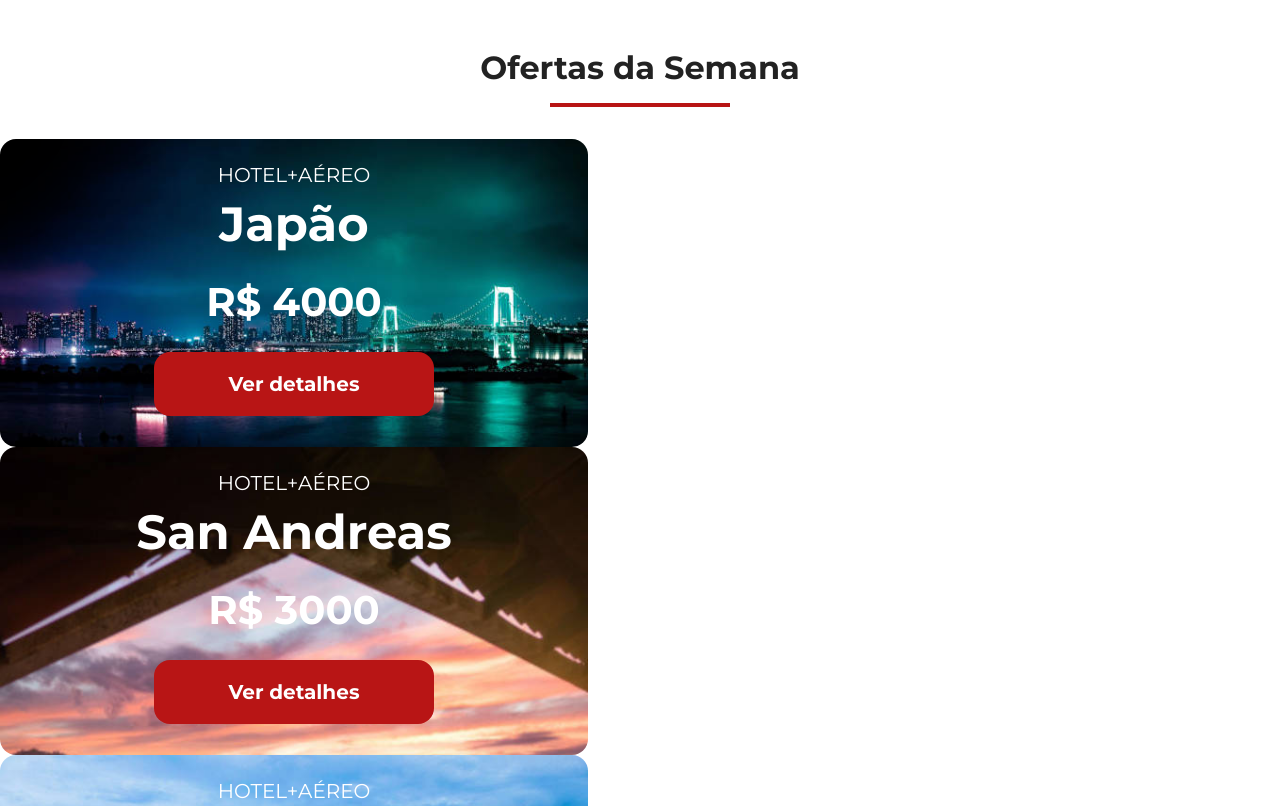
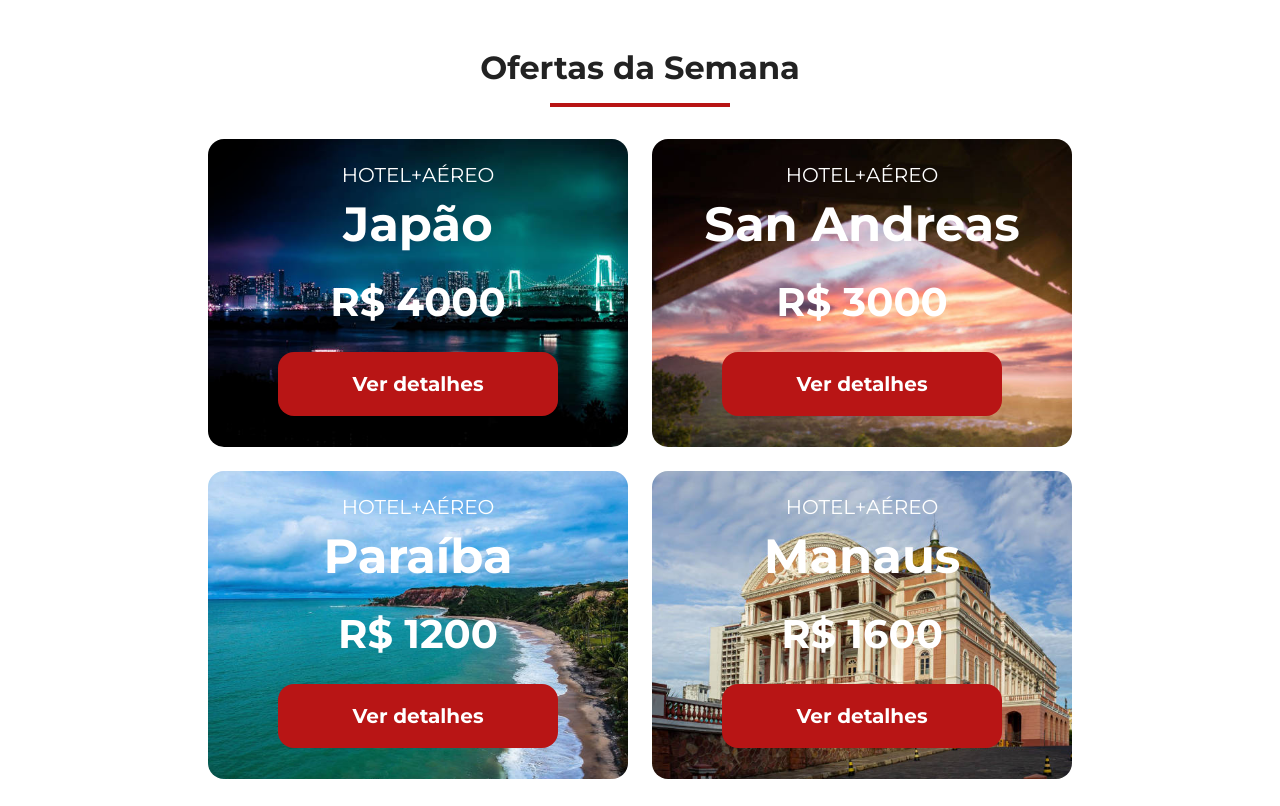
Before and after one commit to micaele-souza/Jornada-viagens, a plain HTML site: page index.html in a window 1280 px wide. Shown: the part 1080-1886 px from the top of the page. After the commit the page ends 1859 px from the top, so only its background shows below. Drawn offline with Linux system fonts and the light colour scheme.

Commit message:
Finaliza sessao de ofertas

```diff
--- a/css/offers.css
+++ b/css/offers.css
@@ -1,7 +1,14 @@
+.offers-cards {
+  display: flex;
+  flex-direction: column;
+  align-items: center;
+  gap: 24px;
+}
+
 .card {
   color: var(--text-secondary-color);
   background-color: black;
-  width: 312px;
+  width: 340px;
   height: 288px;
   box-sizing: border-box;
   padding: 24px 16px;
@@ -27,6 +34,7 @@
   font-weight: var(--title-weight: 700);
   margin: 8px 0 0;
   text-align: center;
+  white-space: nowrap;
 }
 
 .card header span {
@@ -55,17 +63,37 @@
   background-size: cover;
 }
 
+@media screen and (min-width: 768px) {
+  .offers-cards {
+    flex-direction: row;
+    flex-wrap: wrap;
+    justify-content: center;
+  }
+}
+
 @media screen and (min-width: 1024px) {
   .card {
-    width: 588px;
+    width: 420px;
     height: 308px;
   }
+}
 
-  .card header h3 {
-    font-size: 48px;
-  }
-
-  .card header span {
-    font-size: 40px;
+@media screen and (min-width: 1440px) {
+  .card {
+    width: 588px;
   }
 }
+@media screen and (min-width: 1920px) {
+  .card {
+    width: 1250px;
+    margin: 0 auto;
+  }
+}
+
+.card header h3 {
+  font-size: 48px;
+}
+
+.card header span {
+  font-size: 40px;
+}
```
